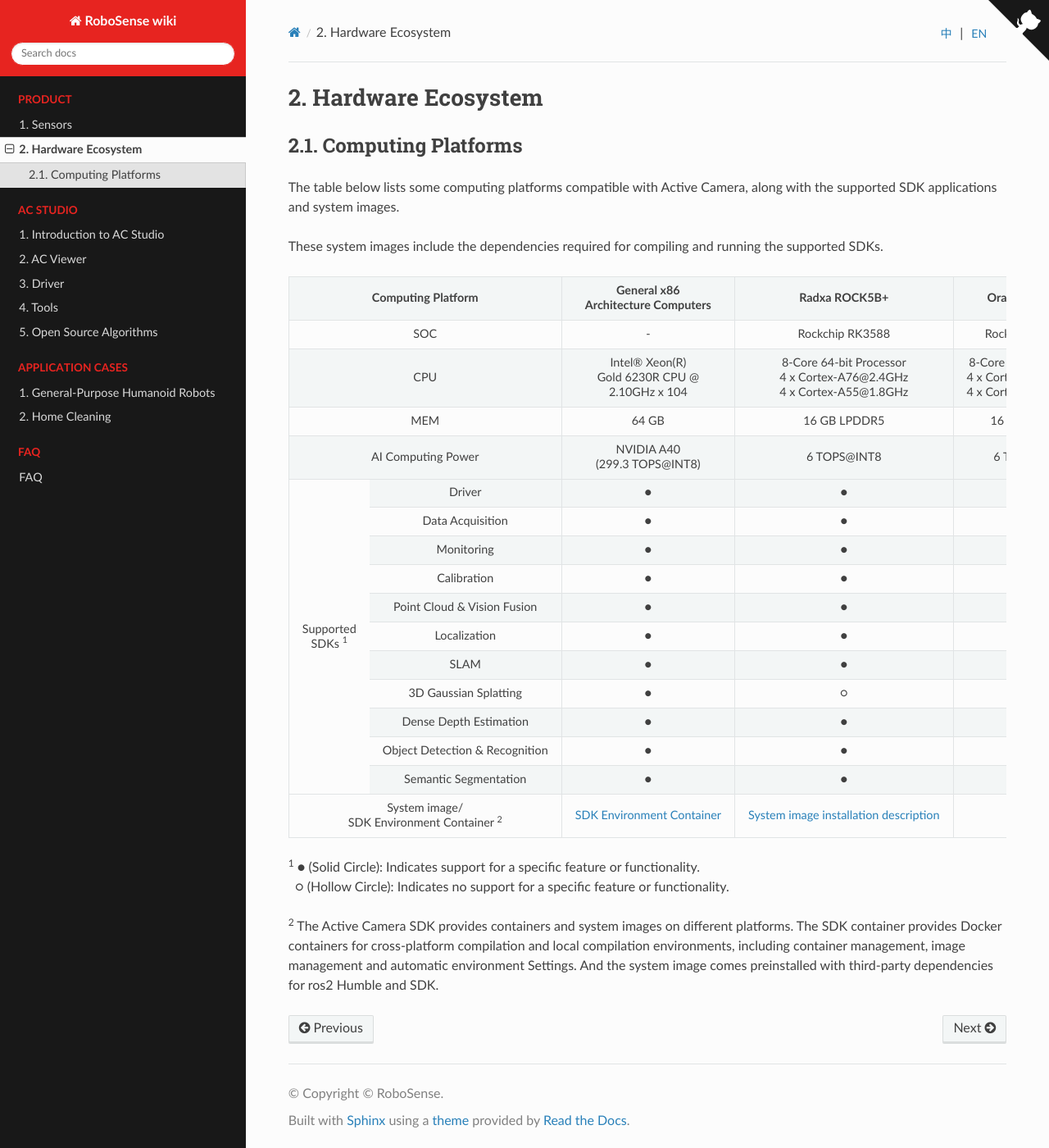
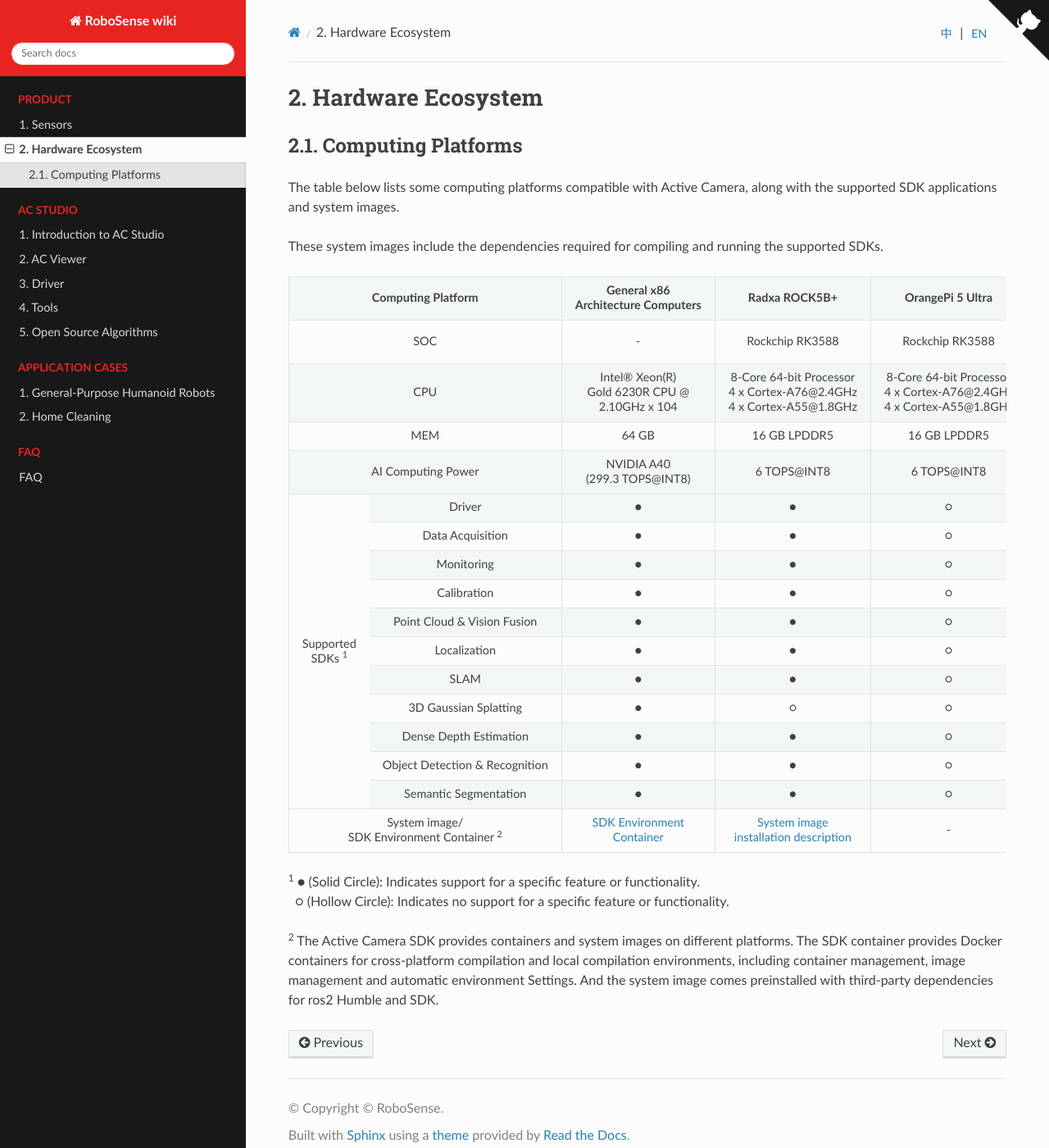
Before and after one commit to RoboSense-Robotics/robosense_ac_wiki_en, a Sphinx documentation site: the page built from source/product/hardware.md, in a window 1280 px wide and 1400 px high. Shown: the whole window at 82% size. Built offline with Sphinx 7.4.7 and the Read the Docs theme 3.1.0, drawn with Linux system fonts in a browser that asks for light colours; pages that are not in the unit, such as notebooks, are missing from menus.

Commit message:
update page width

```diff
--- a/source/_static/custom.css
+++ b/source/_static/custom.css
@@ -69,7 +69,7 @@
 
 .wy-nav-content {
     width: 100%;
-    max-width: 1580px;
+    max-width: 1600px;
     margin: 0;
 }
 
--- a/source/product/hardware.md
+++ b/source/product/hardware.md
@@ -20,7 +20,7 @@
         <td>-</td>
         <td>Rockchip RK3588</td>
         <td>Rockchip RK3588</td>
-        <td>Jetson Orin Nano 8GB module</td>
+        <td>Jetson Orin Nano<br>8GB module</td>
         <td>Jetson Orin</td>
         <td>Sunrise 5</td>
     </tr>
@@ -157,24 +157,24 @@
         <td colspan="2">System image/<br>SDK Environment Container <sup>2</sup> </td>
         <td>
             <a href="https://github.com/RoboSense-Robotics/ros2_ac_sdk_infra/tree/main/tools/cross_compilation">
-                SDK Environment Container
+                SDK Environment<br>Container
             </a>
         </td>
         <td>
             <a href="https://github.com/RoboSense-Robotics/robosense_ac_ros2_sdk_infra/blob/main/tools/system_image/Radxa_Image_Readme.md">
-                System image installation description
+                System image<br>installation description
             </a>
         </td>
         <td>-</td>
         <td>
             <a href="https://github.com/RoboSense-Robotics/robosense_ac_ros2_sdk_infra/blob/main/tools/system_image/Orin_Nano_Image_Readme.md">
-                System image installation description
+                System image<br>installation description
             </a>
         </td>
         <td>-</td>
         <td>
             <a href="https://github.com/RoboSense-Robotics/robosense_ac_ros2_sdk_infra/blob/main/tools/system_image/RDK_X5_Image_Readme.md">
-                System image installation description
+                System image<br>installation description
             </a>
         </td>
     </tr>
```
